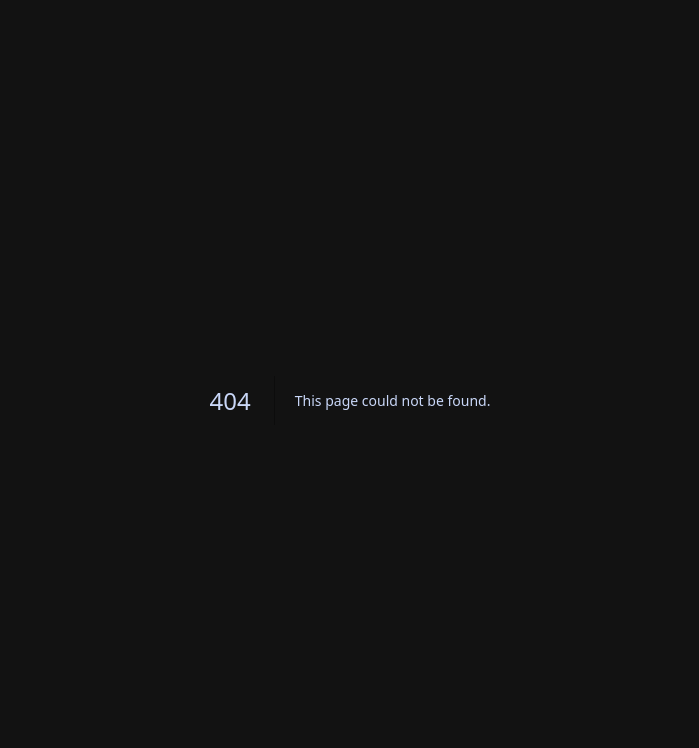
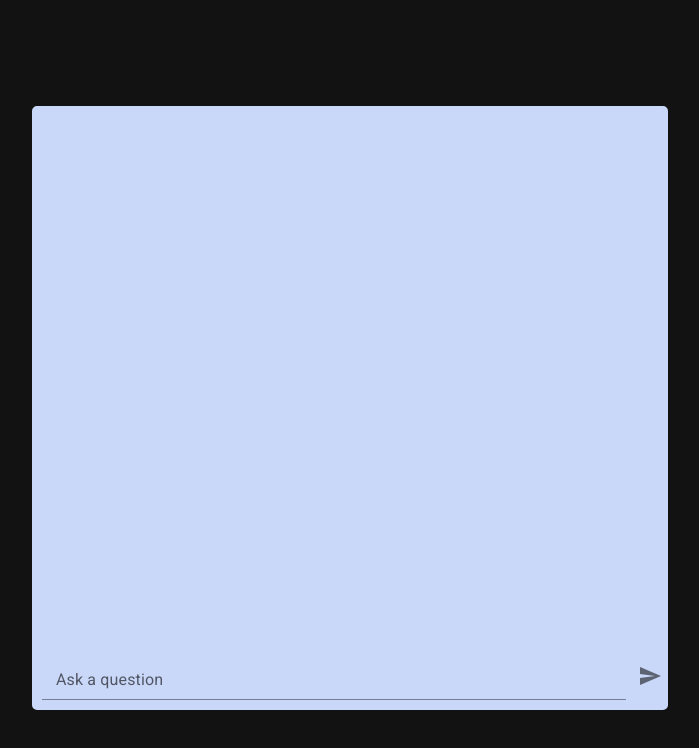
Before and after one commit to Xenox473/avd-folio, a Next.js app: page /abot_me in a window 1280 px wide. Before the commit this address had no page. Shown: the top 748 px of the page, without its empty margins (290-989 px from the left). Built offline with nearby package versions, Linux system fonts and the light colour scheme.

Commit message:
Add basic chat page and question input

```diff
--- a/package.json
+++ b/package.json
@@ -9,6 +9,7 @@
     "lint": "next lint"
   },
   "dependencies": {
+    "@chatscope/chat-ui-kit-react": "^2.0.3",
     "@emotion/react": "^11.13.3",
     "@emotion/styled": "^11.13.0",
     "@fontsource/roboto": "^5.1.0",
--- /dev/null
+++ b/src/app/abot_me/page.tsx
@@ -0,0 +1,14 @@
+'use client';
+
+import Chat from "../components/chat/Chat";
+
+const AbotMe = () => {
+
+  return (
+    <div style={{display: "flex", justifyContent: "center", alignItems: "center", height: '100vh'}}>
+      <Chat />
+    </div>
+  )
+}
+
+export default AbotMe
--- /dev/null
+++ b/src/app/components/chat/Chat.tsx
@@ -0,0 +1,43 @@
+import { FormControl, IconButton, Input, InputLabel } from "@mui/material";
+import SendIcon from '@mui/icons-material/Send';
+import { colors } from "@/app/colors";
+import { useState } from "react";
+
+const Chat = () => {
+  const [ question, setQuestion ] = useState('');
+
+  const handleSubmit = () => {
+    console.log(question);
+    setQuestion('');
+  };
+
+  const handleKeyDown = (event) => {
+    if (event.key === "Enter") {
+      handleSubmit();
+    }
+  };
+
+  return (
+    <div style={{ position:"relative", width: "50%", height: "75%", border: 'solid 2px', borderRadius: '5px', background: colors.periwinkle }}>
+      <div style={{ position: "absolute", bottom: 0, width: '100%', padding: '8px' }}>
+        <FormControl
+          fullWidth
+          sx={{ display: 'flex', flexDirection: 'row' }}
+        >
+          <InputLabel htmlFor="my-input">Ask a question</InputLabel>
+          <Input
+            sx={{ flex: 2 }}
+            value={question}
+            onChange={(event) => setQuestion(event.target.value)}
+            onKeyDown={(event) => handleKeyDown(event)}
+          />
+          <IconButton type="submit" size="large" onClick={() => handleSubmit()}>
+            <SendIcon />
+          </IconButton>
+        </FormControl>
+      </div>
+    </div>
+  );
+}
+
+export default Chat;
```
Also changed, not shown: 1 other file (tests, documents, lock files or other folders).
